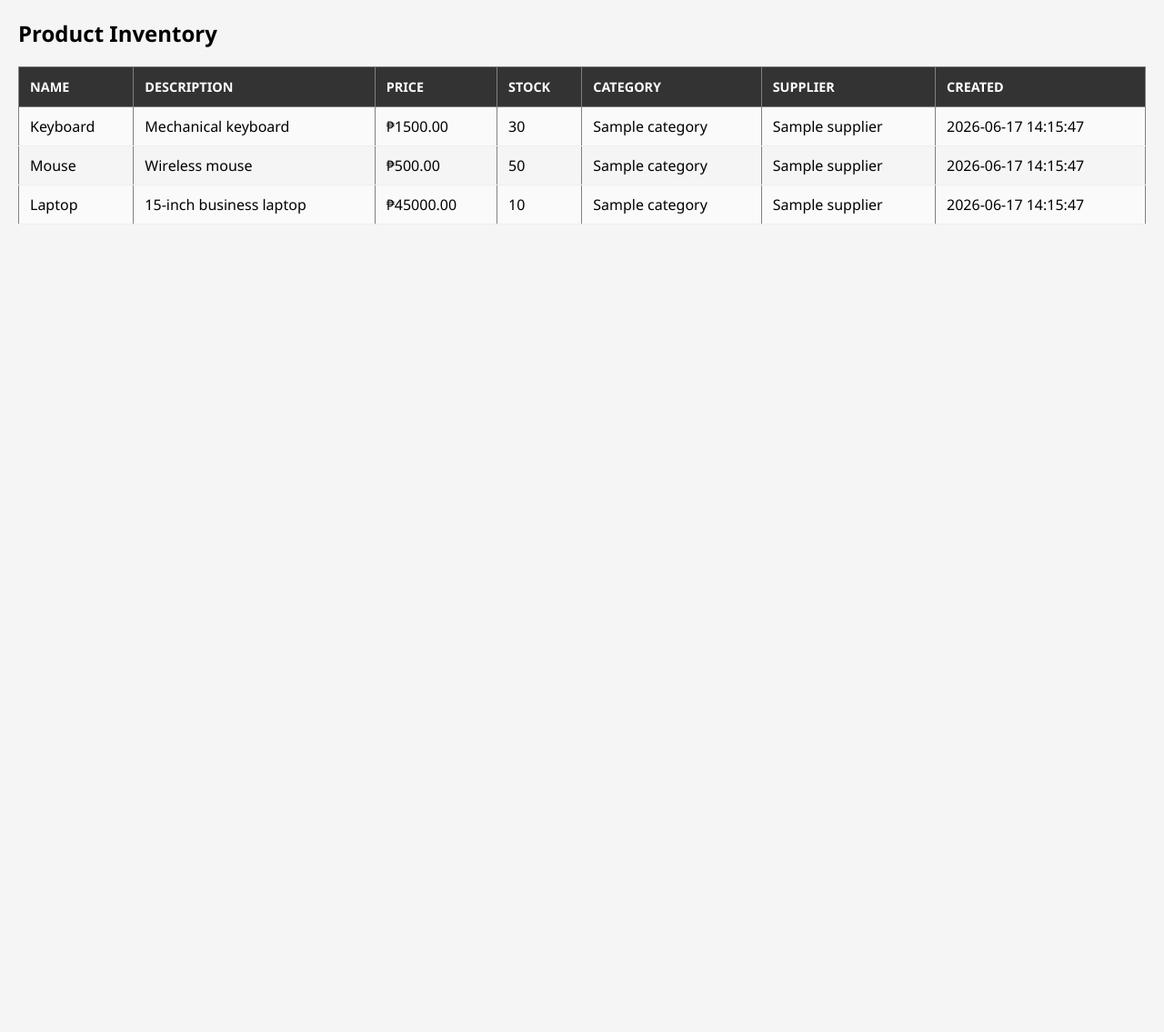
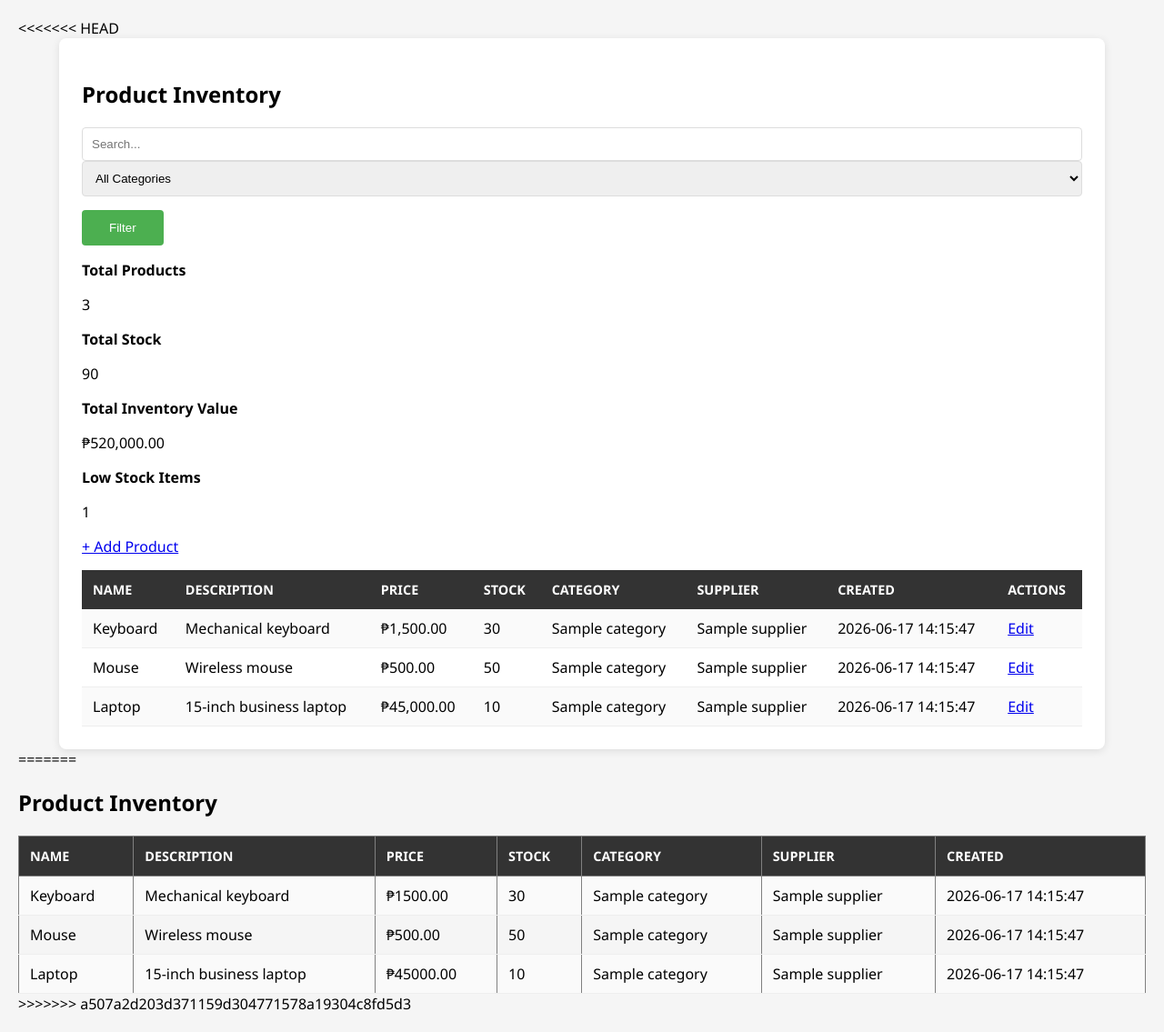
Before and after one commit to angeloalindayo151306-blip/im102_lab2, a PHP site: page / in a window 1280 px wide. Shown: the whole page at 91% size. Before the commit the page ends 246 px from the top, so only its background shows below. Run offline with PHP 8.4, Linux system fonts and the light colour scheme; data comes from the database, SQL or seed files in the repository; tables that the repository leaves empty or names only in its code hold one stand-in row (values such as "Sample post").

Commit message:
Implement search and filter for product inventory
Added search and category filter functionality to the product inventory page, along with statistics display for total products, stock, and inventory value.

```diff
--- a/index.php
+++ b/index.php
@@ -1,3 +1,156 @@
+<<<<<<< HEAD
+<?php
+include 'config.php';
+
+$search = $_GET['search'] ?? '';
+$category = $_GET['category'] ?? '';
+
+$sql = "SELECT
+ p.id,
+ p.name,
+ p.description,
+ p.price,
+ p.stock,
+ c.name AS category,
+ s.name AS supplier,
+ p.created_at
+ FROM products p
+ JOIN categories c ON p.category_id = c.id
+ JOIN suppliers s ON p.supplier_id = s.id
+ WHERE 1=1";
+
+if (!empty($search)) {
+ $search = $conn->real_escape_string($search);
+ $sql .= " AND (p.name LIKE '%$search%'
+ OR p.description LIKE '%$search%')";
+}
+
+if (!empty($category)) {
+ $category = $conn->real_escape_string($category);
+ $sql .= " AND c.name = '$category'";
+}
+
+$sql .= " ORDER BY p.id DESC";
+
+$result = $conn->query($sql);
+
+$stats_sql = "SELECT
+ COUNT(*) AS total_products,
+ SUM(stock) AS total_stock,
+ SUM(price * stock) AS total_value,
+ SUM(CASE WHEN stock < 20 THEN 1 ELSE 0 END) AS low_stock
+ FROM products p
+ JOIN categories c ON p.category_id = c.id
+ WHERE 1=1";
+
+if (!empty($search)) {
+ $stats_sql .= " AND (p.name LIKE '%$search%'
+ OR p.description LIKE '%$search%')";
+}
+
+if (!empty($category)) {
+ $stats_sql .= " AND c.name = '$category'";
+}
+
+$stats = $conn->query($stats_sql)->fetch_assoc();
+
+$categories = $conn->query("SELECT DISTINCT name FROM categories ORDER BY name");
+?>
+
+<!DOCTYPE html>
+<html>
+<head>
+<title>Inventory System</title>
+<link rel="stylesheet" href="style.css">
+</head>
+<body>
+
+<div class="container">
+
+<h2>Product Inventory</h2>
+
+<form method="GET">
+ <input type="text" name="search" placeholder="Search..."
+ value="<?= htmlspecialchars($search) ?>">
+
+ <select name="category">
+ <option value="">All Categories</option>
+ <?php while ($c = $categories->fetch_assoc()): ?>
+ <option value="<?= $c['name'] ?>"
+ <?= ($category == $c['name']) ? 'selected' : '' ?>>
+ <?= $c['name'] ?>
+ </option>
+ <?php endwhile; ?>
+ </select>
+
+ <button type="submit">Filter</button>
+</form>
+
+<div class="cards">
+ <div class="card">
+ <strong>Total Products</strong>
+ <p><?= $stats['total_products'] ?? 0 ?></p>
+ </div>
+
+ <div class="card">
+ <strong>Total Stock</strong>
+ <p><?= $stats['total_stock'] ?? 0 ?></p>
+ </div>
+
+ <div class="card">
+ <strong>Total Inventory Value</strong>
+ <p>₱<?= number_format($stats['total_value'] ?? 0, 2) ?></p>
+ </div>
+
+ <div class="card">
+ <strong>Low Stock Items</strong>
+ <p><?= $stats['low_stock'] ?? 0 ?></p>
+ </div>
+</div>
+
+<a href="add.php" class="add-btn">+ Add Product</a>
+
+<table>
+<tr>
+<th>Name</th>
+<th>Description</th>
+<th>Price</th>
+<th>Stock</th>
+<th>Category</th>
+<th>Supplier</th>
+<th>Created</th>
+<th>Actions</th>
+</tr>
+
+<?php
+if ($result->num_rows > 0) {
+while($row = $result->fetch_assoc()) {
+
+$lowStockClass = ($row['stock'] < 20) ? 'low-stock' : '';
+
+echo "<tr class='$lowStockClass'>
+<td>{$row['name']}</td>
+<td>{$row['description']}</td>
+<td>₱" . number_format($row['price'],2) . "</td>
+<td>{$row['stock']}</td>
+<td>{$row['category']}</td>
+<td>{$row['supplier']}</td>
+<td>{$row['created_at']}</td>
+<td><a href='edit.php?id={$row['id']}'>Edit</a></td>
+</tr>";
+}
+} else {
+echo "<tr><td colspan='8'>No products found</td></tr>";
+}
+?>
+
+</table>
+
+</div>
+
+</body>
+</html>
+=======
 <?php
 include 'config.php';
 $sql = "SELECT
@@ -59,3 +212,4 @@ if ($result->num_rows > 0) {
 
 </body>
 </html>
+>>>>>>> a507a2d203d371159d304771578a19304c8fd5d3
```
